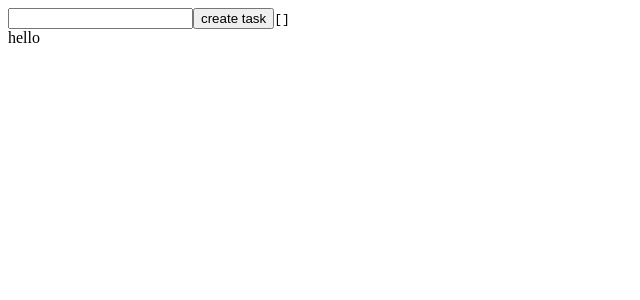
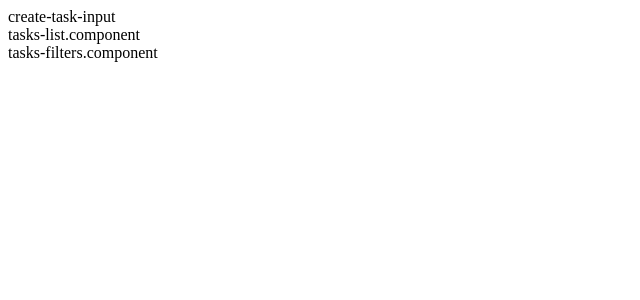
Before and after one commit to tarakan85/tasks-manager, a React (Vite) app: page / in a window 1280 px wide. Shown: the top 300 px of the page, without its empty margins (0-640 px from the left). Built offline with nearby package versions, Linux system fonts and the light colour scheme.

Commit message:
create components template

```diff
--- /dev/null
+++ b/src/components/create-task-input/create-task-input.component.tsx
@@ -0,0 +1,5 @@
+import React from "react";
+
+export const CreateTaskInput = () => {
+  return <div>create-task-input</div>;
+};
--- /dev/null
+++ b/src/components/task-item/task-item.components.tsx
@@ -0,0 +1,5 @@
+import React from "react";
+
+export const TaskIntem = () => {
+  return <div>task-intem.components</div>;
+};
--- a/src/components/task-manager/task-manager.component.tsx
+++ b/src/components/task-manager/task-manager.component.tsx
@@ -1,30 +1,15 @@
-import React from "react";
-
-import { useTasksContext } from "~/state/tasks/context/use-tasks-context";
-
 import { Box } from "@mui/material";
 
+import { CreateTaskInput } from "~/components/create-task-input/create-task-input.component";
+import { TasksList } from "~/components/tasks-list/tasks-list.component";
+import { TasksFilters } from "~/components/tasks-filters/tasks-filters.component";
+
 export const TaskManager = () => {
-  const { tasks, createTask } = useTasksContext();
-
-  const [inputValue, setInputValue] = React.useState("");
-
   return (
-    <div>
-      <input
-        value={inputValue}
-        onChange={(ev) => setInputValue(ev.target.value)}
-      />
-      <button
-        onClick={() => {
-          createTask(inputValue);
-          setInputValue("");
-        }}
-      >
-        create task
-      </button>
-      <code>{JSON.stringify(tasks, null, 2)}</code>
-      <Box>hello</Box>
-    </div>
+    <Box>
+      <CreateTaskInput />
+      <TasksList />
+      <TasksFilters />
+    </Box>
   );
 };
--- /dev/null
+++ b/src/components/tasks-filters/tasks-filters.component.tsx
@@ -0,0 +1,5 @@
+import React from "react";
+
+export const TasksFilters = () => {
+  return <div>tasks-filters.component</div>;
+};
--- /dev/null
+++ b/src/components/tasks-list/tasks-list.component.tsx
@@ -0,0 +1,5 @@
+import React from "react";
+
+export const TasksList = () => {
+  return <div>tasks-list.component</div>;
+};
```
